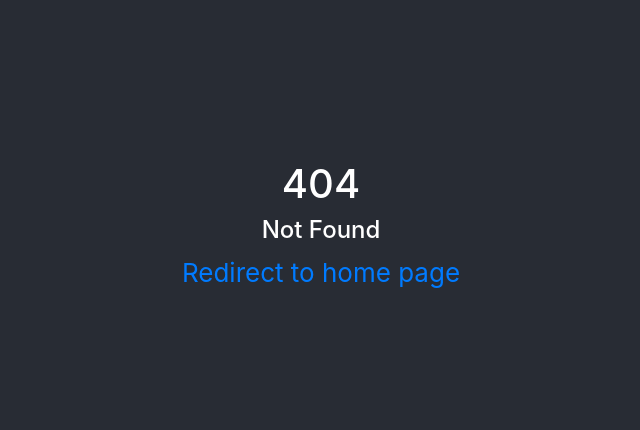
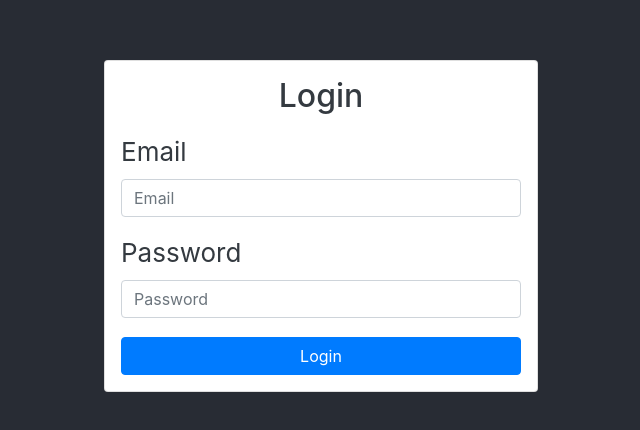
Before and after one commit to axfoxtail/React-Auth-Sample, a React (Create React App) app: page /login in a window 1280 px wide. Before the commit this address led to /404. Shown: the part 174-604 px from the top of the page, without its empty margins (319-959 px from the left). Built offline with nearby package versions, Linux system fonts and the light colour scheme.

Commit message:
login ui

```diff
--- a/src/App.js
+++ b/src/App.js
@@ -8,6 +8,7 @@ import './App.scss';
 import AdminRoutes from './admin/AdminRoutes';
 import HomeRoutes from './pages/HomeRoutes';
 import NoMatch from './components/NoMatch';
+import Login from './auth/Login';
 
 function App() {
   return (
@@ -17,6 +18,12 @@ function App() {
       <Switch>
         <Route path="/404" exact>
           <NoMatch />
+        </Route>
+        <Route path="/login" exact>
+          <Login />
+        </Route>
+        <Route path="/admin/login" exact>
+          <Login />
         </Route>
         <Route path="/admin">
           <AdminRoutes />
--- a/src/App.scss
+++ b/src/App.scss
@@ -48,4 +48,5 @@ $theme-colors: (
 
 
 // Custom Styles
+@import './scss/auth.scss';
 @import './scss/admin.scss';
--- /dev/null
+++ b/src/auth/Login.js
@@ -0,0 +1,34 @@
+import React from "react";
+import {Form, Button} from 'react-bootstrap';
+import {
+  useLocation
+} from "react-router-dom";
+
+function Login() {
+  const location = useLocation();
+
+  return (
+    <div className="App">
+      <div className="App-header">
+        <div className="card p-3">
+          <Form className="login-form">
+            <h2 className="text-center mb-3">{location.pathname === '/admin/login' ? 'Admin Login' : 'Login'}</h2>
+            <Form.Group controlId="formBasicEmail">
+              <Form.Label>Email</Form.Label>
+              <Form.Control type="email" placeholder="Email" />
+            </Form.Group>
+            <Form.Group controlId="formBasicPassword">
+              <Form.Label>Password</Form.Label>
+              <Form.Control type="password" placeholder="Password" />
+            </Form.Group>
+            <Button variant="primary" type="submit" className="w-100">
+              Login
+            </Button>
+          </Form>
+        </div>
+      </div>
+    </div>
+  );
+}
+
+export default Login;
--- /dev/null
+++ b/src/scss/auth.scss
@@ -0,0 +1,5 @@
+.login-form {
+    width: 400px;
+    text-align: left;
+    color: $dark;
+}
```
